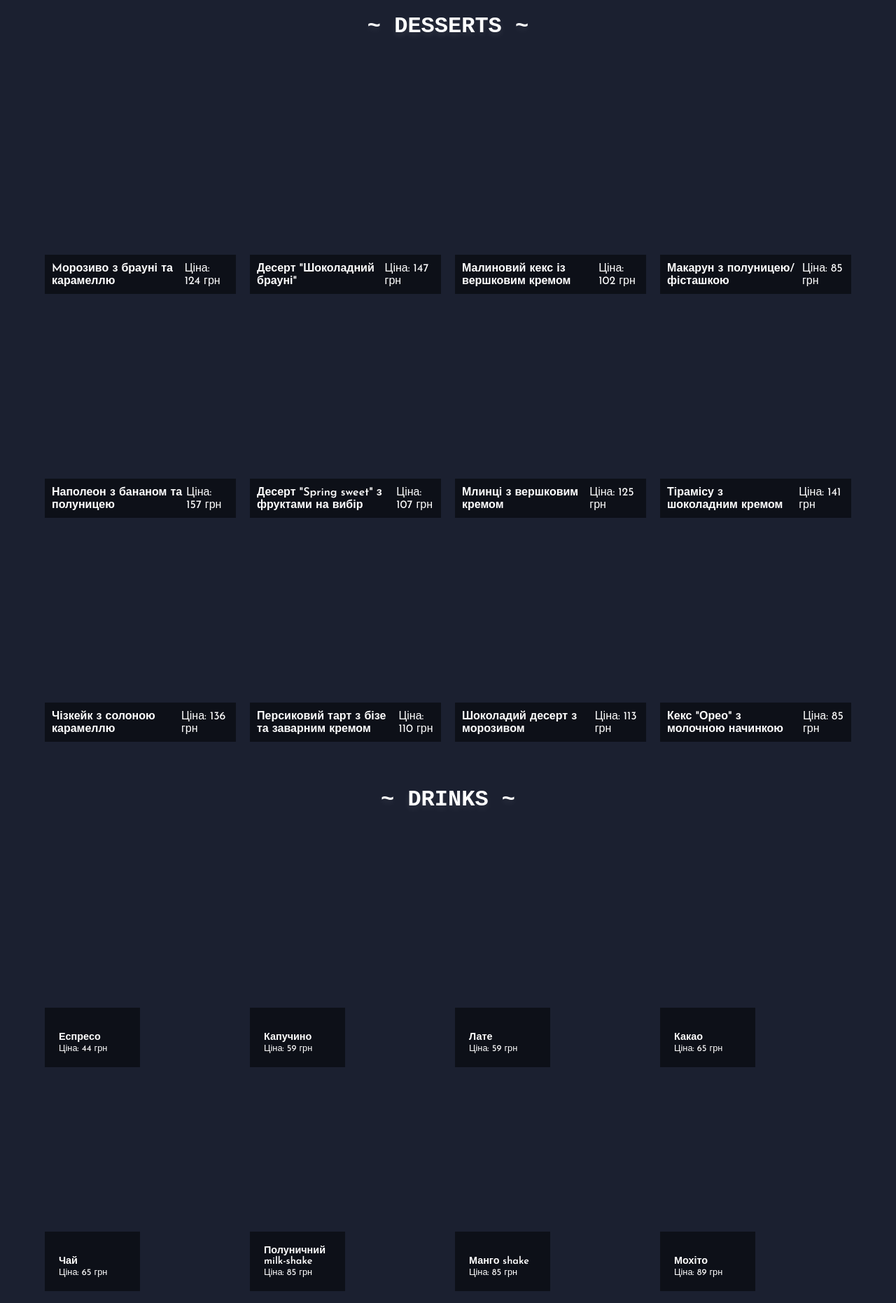
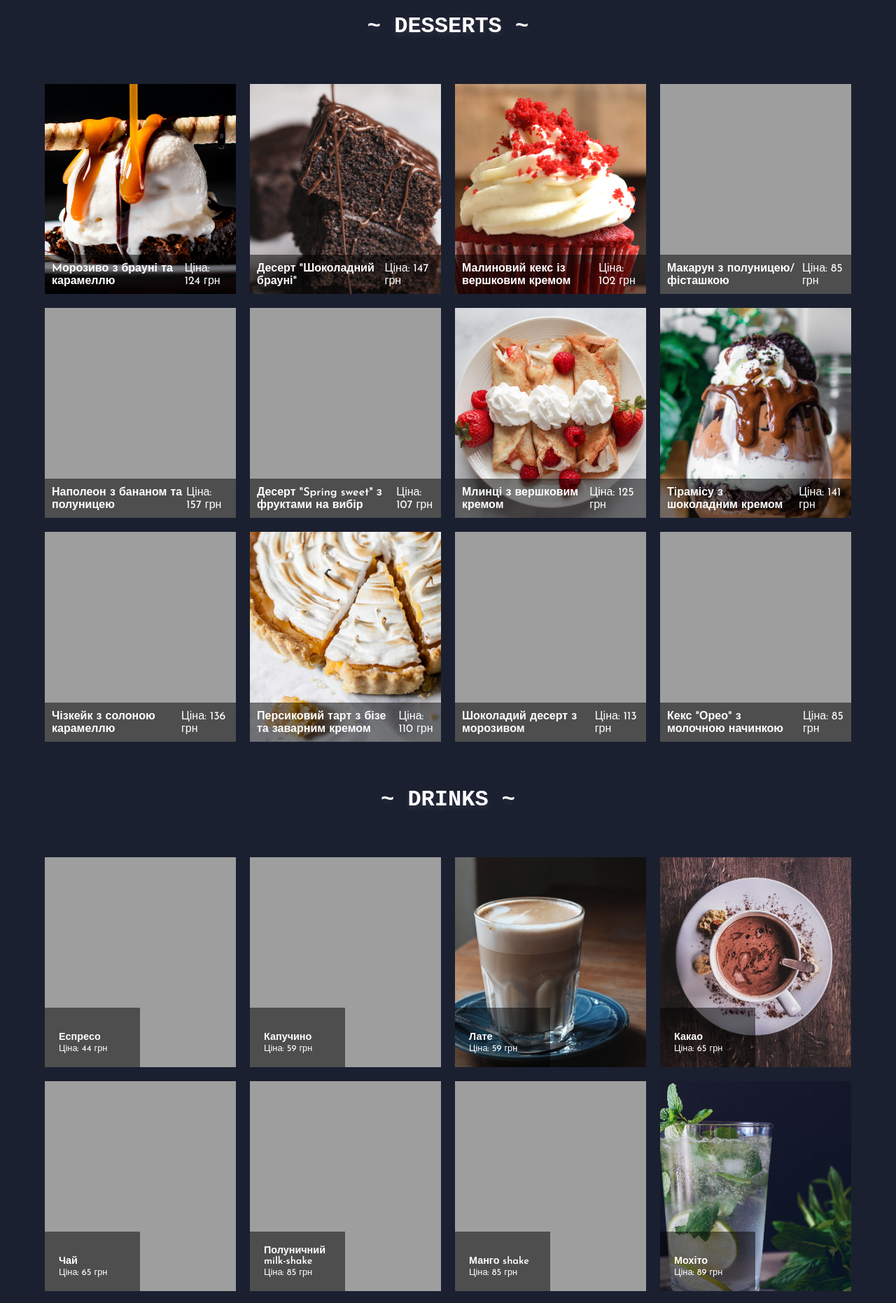
Before and after one commit to olenahavuliak/Passion, a website: page public/menu.html in a window 1280 px wide. Shown: the part 3380-5242 px from the top of the page at 70% size. Drawn offline with Linux system fonts and the light colour scheme; the site is published under a folder, as on GitHub Pages, so addresses that start at the root find nothing.

Commit message:
Update menu.html

```diff
--- a/public/menu.html
+++ b/public/menu.html
@@ -289,84 +289,84 @@
       <h1 id="main-heading">~ Desserts ~</h1>
       <div class="grid-container">
         <div class="gridItem">
-          <div class="item-image" style="background-image: url('/assets/desserts/ds1.jpg');"></div>
+          <div class="item-image" style="background-image: url('./assets/desserts/ds1.jpg');"></div>
           <div class="item-info">
             <h3>Mорозиво з брауні та карамеллю</h3>
             <p>Ціна: 124 грн</p>
           </div>
         </div>
         <div class="gridItem">
-          <div class="item-image" style="background-image: url('/assets/desserts/ds2.jpg');"></div>
+          <div class="item-image" style="background-image: url('./assets/desserts/ds2.jpg');"></div>
           <div class="item-info">
             <h3>Десерт "Шоколадний брауні"</h3>
             <p>Ціна: 147 грн</p>
           </div>
         </div>
         <div class="gridItem">
-          <div class="item-image" style="background-image: url('/assets/desserts/ds3.jpg');"></div>
+          <div class="item-image" style="background-image: url('./assets/desserts/ds3.jpg');"></div>
           <div class="item-info">
             <h3>Малиновий кекс із вершковим кремом </h3>
             <p>Ціна: 102 грн</p>
           </div>
         </div>
         <div class="gridItem">
-          <div class="item-image" style="background-image: url('/assets/desserts/ds4.jpg');"></div>
+          <div class="item-image" style="background-image: url('./assets/desserts/ds4.jpg');"></div>
           <div class="item-info">
             <h3>Макарун з полуницею/фісташкою</h3>
             <p>Ціна: 85 грн</p>
           </div>
         </div>
         <div class="gridItem">
-          <div class="item-image" style="background-image: url('/assets/desserts/ds5.jpg');"></div>
+          <div class="item-image" style="background-image: url('./assets/desserts/ds5.jpg');"></div>
           <div class="item-info">
             <h3>Наполеон з бананом та полуницею</h3>
             <p>Ціна: 157 грн</p>
           </div>
         </div>
         <div class="gridItem">
-          <div class="item-image" style="background-image: url('/assets/desserts/ds6.jpg');"></div>
+          <div class="item-image" style="background-image: url('./assets/desserts/ds6.jpg');"></div>
           <div class="item-info">
             <h3>Десерт "Spring sweet" з фруктами на вибір</h3>
             <p>Ціна: 107 грн</p>
           </div>
         </div>
         <div class="gridItem">
-          <div class="item-image" style="background-image: url('/assets/desserts/ds7.jpg');"></div>
+          <div class="item-image" style="background-image: url('./assets/desserts/ds7.jpg');"></div>
           <div class="item-info">
             <h3>Млинці з вершковим кремом</h3>
             <p>Ціна: 125 грн</p>
           </div>
         </div>
         <div class="gridItem">
-          <div class="item-image" style="background-image: url('/assets/desserts/ds8.jpg');"></div>
+          <div class="item-image" style="background-image: url('./assets/desserts/ds8.jpg');"></div>
           <div class="item-info">
             <h3>Тірамісу з шоколадним кремом</h3>
             <p>Ціна: 141 грн</p>
           </div>
         </div>
         <div class="gridItem">
-          <div class="item-image" style="background-image: url('/assets/desserts/ds9.jpg');"></div>
+          <div class="item-image" style="background-image: url('./assets/desserts/ds9.jpg');"></div>
           <div class="item-info">
             <h3>Чізкейк з солоною карамеллю</h3>
             <p>Ціна: 136 грн</p>
           </div>
         </div>
         <div class="gridItem">
-          <div class="item-image" style="background-image: url('/assets/desserts/ds10.jpg');"></div>
+          <div class="item-image" style="background-image: url('./assets/desserts/ds10.jpg');"></div>
           <div class="item-info">
             <h3>Персиковий тарт з бізе та заварним кремом</h3>
             <p>Ціна: 110 грн</p>
           </div>
         </div>
         <div class="gridItem">
-          <div class="item-image" style="background-image: url('/assets/desserts/ds11.jpg');"></div>
+          <div class="item-image" style="background-image: url('./assets/desserts/ds11.jpg');"></div>
           <div class="item-info">
             <h3>Шоколадий десерт з морозивом</h3>
             <p>Ціна: 113 грн</p>
           </div>
         </div>
         <div class="gridItem">
-          <div class="item-image" style="background-image: url('/assets/desserts/ds12.jpg');"></div>
+          <div class="item-image" style="background-image: url('./assets/desserts/ds12.jpg');"></div>
           <div class="item-info">
             <h3>Кекс "Орео" з молочною начинкою</h3>
             <p>Ціна: 85 грн</p>
@@ -379,77 +379,77 @@
       <h1 id="main-heading">~ Drinks ~</h1>
       <div class="grid-container">
         <div class="gridItem">
-          <div class="item-image" style="background-image: url('/assets/drinks/espresso.jpg');"></div>
+          <div class="item-image" style="background-image: url('./assets/drinks/espresso.jpg');"></div>
           <div class="item-info">
             <h3>Еспресо</h3>
             <p>Ціна: 44 грн</p>
           </div>
         </div>
         <div class="gridItem">
-          <div class="item-image" style="background-image: url('/assets/drinks/capuccino.jpg');"></div>
+          <div class="item-image" style="background-image: url('./assets/drinks/capuccino.jpg');"></div>
           <div class="item-info">
             <h3>Капучино</h3>
             <p>Ціна: 59 грн</p>
           </div>
         </div>
         <div class="gridItem">
-          <div class="item-image" style="background-image: url('/assets/drinks/latte.jpg');"></div>
+          <div class="item-image" style="background-image: url('./assets/drinks/latte.jpg');"></div>
           <div class="item-info">
             <h3>Лате </h3>
             <p>Ціна: 59 грн</p>
           </div>
         </div>
         <div class="gridItem">
-          <div class="item-image" style="background-image: url('/assets/drinks/cacao.jpg');"></div>
+          <div class="item-image" style="background-image: url('./assets/drinks/cacao.jpg');"></div>
           <div class="item-info">
             <h3>Какао</h3>
             <p>Ціна: 65 грн</p>
           </div>
         </div>
         <div class="gridItem">
-          <div class="item-image" style="background-image: url('/assets/drinks/tea.jpg');"></div>
+          <div class="item-image" style="background-image: url('./assets/drinks/tea.jpg');"></div>
           <div class="item-info">
             <h3>Чай</h3>
             <p>Ціна: 65 грн</p>
           </div>
         </div>
         <div class="gridItem">
-          <div class="item-image" style="background-image: url('/assets/drinks/strawberry_shake.jpg');"></div>
+          <div class="item-image" style="background-image: url('./assets/drinks/strawberry_shake.jpg');"></div>
           <div class="item-info">
             <h3>Полуничний milk-shake</h3>
             <p>Ціна: 85 грн</p>
           </div>
         </div>
         <div class="gridItem">
-          <div class="item-image" style="background-image: url('/assets/drinks/mango_shake.jpg');"></div>
+          <div class="item-image" style="background-image: url('./assets/drinks/mango_shake.jpg');"></div>
           <div class="item-info">
             <h3>Манго shake</h3>
             <p>Ціна: 85 грн</p>
           </div>
         </div>
         <div class="gridItem">
-          <div class="item-image" style="background-image: url('/assets/drinks/mohito.jpg');"></div>
+          <div class="item-image" style="background-image: url('./assets/drinks/mohito.jpg');"></div>
           <div class="item-info">
             <h3>Мохіто</h3>
             <p>Ціна: 89 грн</p>
           </div>
         </div>
         <div class="gridItem">
-          <div class="item-image" style="background-image: url('/assets/drinks/chocolate.jpg');"></div>
+          <div class="item-image" style="background-image: url('./assets/drinks/chocolate.jpg');"></div>
           <div class="item-info">
             <h3>Гарячий шоколад</h3>
             <p>Ціна: 106 грн</p>
           </div>
         </div>
         <div class="gridItem">
-          <div class="item-image" style="background-image: url('/assets/drinks/ice_latte.jpg');"></div>
+          <div class="item-image" style="background-image: url('./assets/drinks/ice_latte.jpg');"></div>
           <div class="item-info">
             <h3>Ice-latte</h3>
             <p>Ціна: 75 грн</p>
           </div>
         </div>
         <div class="gridItem">
-          <div class="item-image" style="background-image: url('/assets/drinks/coctails.jpg');"></div>
+          <div class="item-image" style="background-image: url('./assets/drinks/coctails.jpg');"></div>
           <div class="item-info">
             <h3>Коктелі "Laguna"</h3>
             <p>Ціна: 123 грн</p>
@@ -461,6 +461,6 @@
   <footer>
     <p>Restaurant "Passion" 2023</p>
   </footer>
-  <script src="/js/script.js"></script>
+  <script src="./js/script.js"></script>
 </body>
 </html>
```
